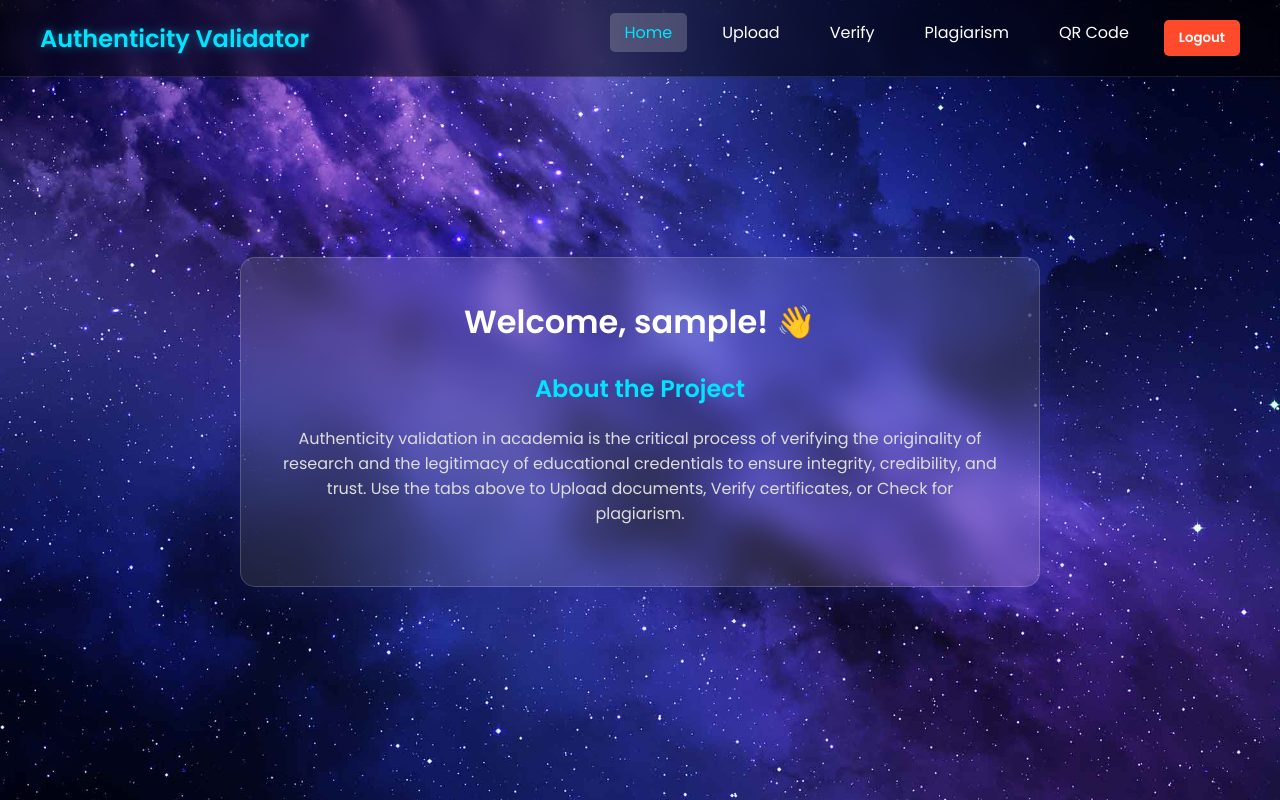
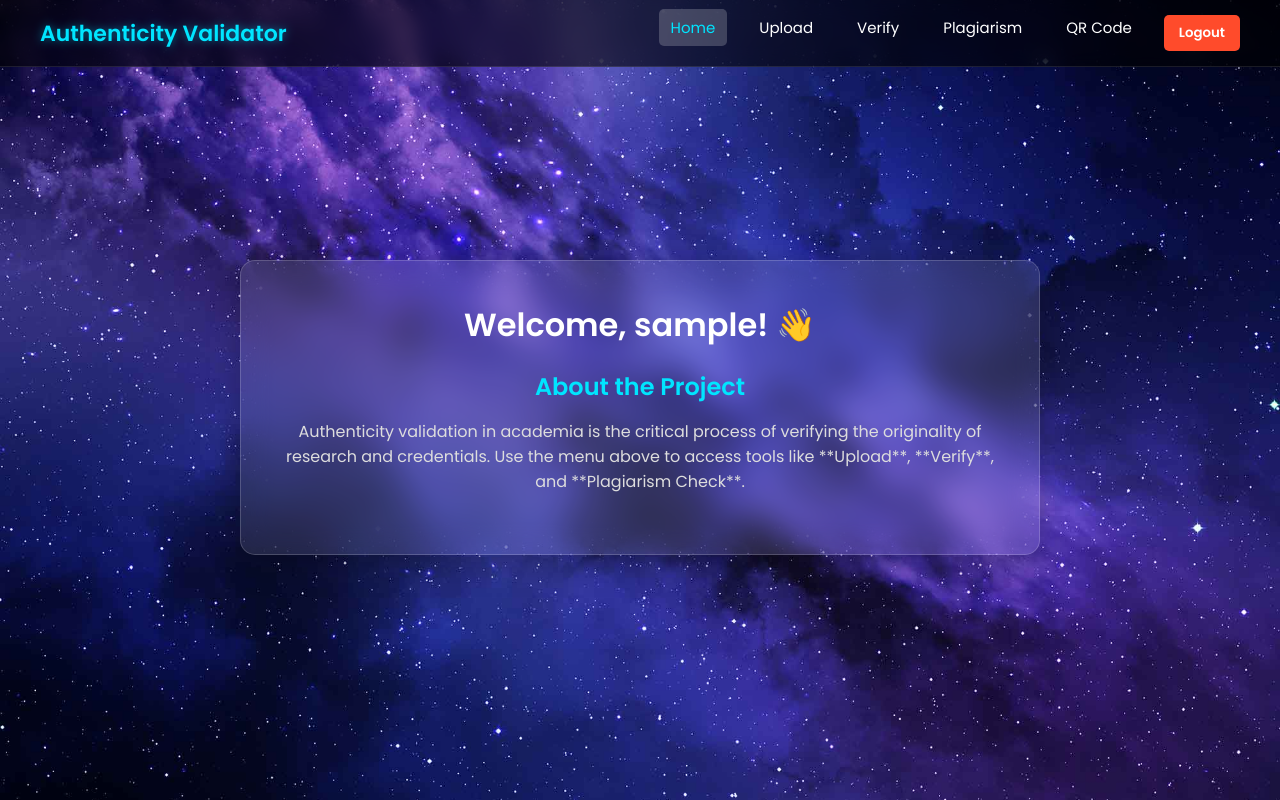
Before and after one commit to rubeshtvr4-lgtm/authenticity-validator, a website: page public/home.html in a window 1280 px wide. Drawn offline with Linux system fonts and the light colour scheme; sample sign-in values are in the browser's storage.

Commit message:
Restore classic navbar functionality

```diff
--- a/public/home.html
+++ b/public/home.html
@@ -3,11 +3,10 @@
 <head>
     <meta charset="UTF-8">
     <meta name="viewport" content="width=device-width, initial-scale=1.0">
-    <title>Home - Authenticity Validator</title>
+    <title>Home</title>
     <link rel="stylesheet" href="style.css">
 </head>
 <body>
-
     <nav class="navbar">
         <div class="logo">Authenticity Validator</div>
         <ul class="nav-links">
@@ -23,12 +22,11 @@
     <div class="container">
         <div class="info-box">
             <h1 id="welcomeMessage">Welcome!</h1>
-            <br>
-            <h2 style="color: #00e5ff;">About the Project</h2>
+            <h2 style="color: #00e5ff; margin-top:20px;">About the Project</h2>
             <p>
-                Authenticity validation in academia is the critical process of verifying the originality of research
-                and the legitimacy of educational credentials to ensure integrity, credibility, and trust.
-                Use the tabs above to Upload documents, Verify certificates, or Check for plagiarism.
+                Authenticity validation in academia is the critical process of verifying the originality
+                of research and credentials. Use the menu above to access tools like
+                **Upload**, **Verify**, and **Plagiarism Check**.
             </p>
         </div>
     </div>
--- a/public/style.css
+++ b/public/style.css
@@ -16,6 +16,7 @@ body {
 }
 
 /* --- 2. LOGIN & SIGNUP (Keep Middle Center) --- */
+/* This specific class is used ONLY on index.html and signup.html */
 body.login-layout {
     display: flex !important;
     justify-content: center !important;
@@ -24,13 +25,13 @@ body.login-layout {
     overflow: hidden !important;
 }
 
-/* --- 3. CLASSIC NAVBAR (Restored) --- */
+/* --- 3. CLASSIC TOP NAVBAR (Restored) --- */
 .navbar {
     display: flex;
     justify-content: space-between;
     align-items: center;
-    padding: 20px 40px;
-    background: rgba(0, 0, 0, 0.5); /* Semi-transparent black */
+    padding: 15px 40px;
+    background: rgba(0, 0, 0, 0.6);
     backdrop-filter: blur(10px);
     border-bottom: 1px solid rgba(255, 255, 255, 0.1);
     position: sticky;
@@ -39,9 +40,9 @@ body.login-layout {
 }
 
 .logo {
-    font-size: 24px;
+    font-size: 22px;
     font-weight: bold;
-    color: #00e5ff; /* Cyan brand color */
+    color: #00e5ff;
     text-shadow: 0 0 10px rgba(0, 229, 255, 0.5);
 }
 
@@ -54,10 +55,10 @@ body.login-layout {
 .nav-links a {
     color: white;
     text-decoration: none;
-    font-size: 16px;
+    font-size: 15px;
+    padding: 8px 12px;
+    border-radius: 5px;
     transition: 0.3s;
-    padding: 8px 15px;
-    border-radius: 5px;
 }
 
 .nav-links a:hover, .nav-links a.active {
@@ -75,13 +76,14 @@ body.login-layout {
     font-weight: bold;
 }
 
-/* --- 4. CONTAINER & BOXES --- */
+/* --- 4. DASHBOARD CONTAINER --- */
+/* This handles the layout for Home, Upload, Verify */
 .container {
     display: flex;
     justify-content: center;
-    align-items: center;
-    padding-top: 50px; /* Space from navbar */
-    min-height: 80vh;
+    align-items: center; /* Center vertically */
+    padding-top: 40px;
+    min-height: 80vh; /* Takes up most of the screen */
 }
 
 .dashboard-box, .login-box, .info-box {
@@ -89,16 +91,16 @@ body.login-layout {
     backdrop-filter: blur(15px);
     padding: 40px;
     border-radius: 15px;
-    box-shadow: 0 8px 32px 0 rgba(31, 38, 135, 0.37);
     border: 1px solid rgba(255, 255, 255, 0.18);
     text-align: center;
     width: 100%;
-    max-width: 500px; /* Restrict width for neat look */
+    max-width: 500px;
     color: white;
+    box-shadow: 0 8px 32px 0 rgba(0, 0, 0, 0.3);
 }
 
 .info-box {
-    max-width: 800px; /* Wider for Home page text */
+    max-width: 800px; /* Home page box is wider */
 }
 
 /* --- 5. INPUTS & BUTTONS --- */
@@ -111,34 +113,20 @@ input, textarea {
     background: #ffffff !important;
     color: #000000 !important;
     outline: none;
-    position: relative;
-    z-index: 10;
-}
-
-input:focus {
-    border: 2px solid #00e5ff !important;
-    box-shadow: 0 0 10px rgba(0, 229, 255, 0.5);
 }
 
 .btn {
     width: 100%;
     padding: 12px;
+    background: linear-gradient(to right, #6a11cb, #2575fc);
     border: none;
     border-radius: 5px;
-    background: linear-gradient(to right, #6a11cb, #2575fc);
     color: white;
     font-size: 16px;
     cursor: pointer;
     font-weight: bold;
-    transition: 0.3s;
 }
+.btn:hover { transform: scale(1.02); }
 
-.btn:hover {
-    transform: scale(1.02);
-}
-
-/* --- 6. TEXT STYLES --- */
-h2 { margin-bottom: 20px; color: #fff; }
+h2 { margin-bottom: 15px; color: #fff; }
 p { color: #ddd; margin-bottom: 20px; }
-.switch-text { margin-top: 15px; font-size: 14px; }
-.switch-text a { color: #00e5ff; text-decoration: none; }
```
Also changed, not shown: public/upload.html (+2 -3 lines), public/verify.html (+1 -2 lines).
